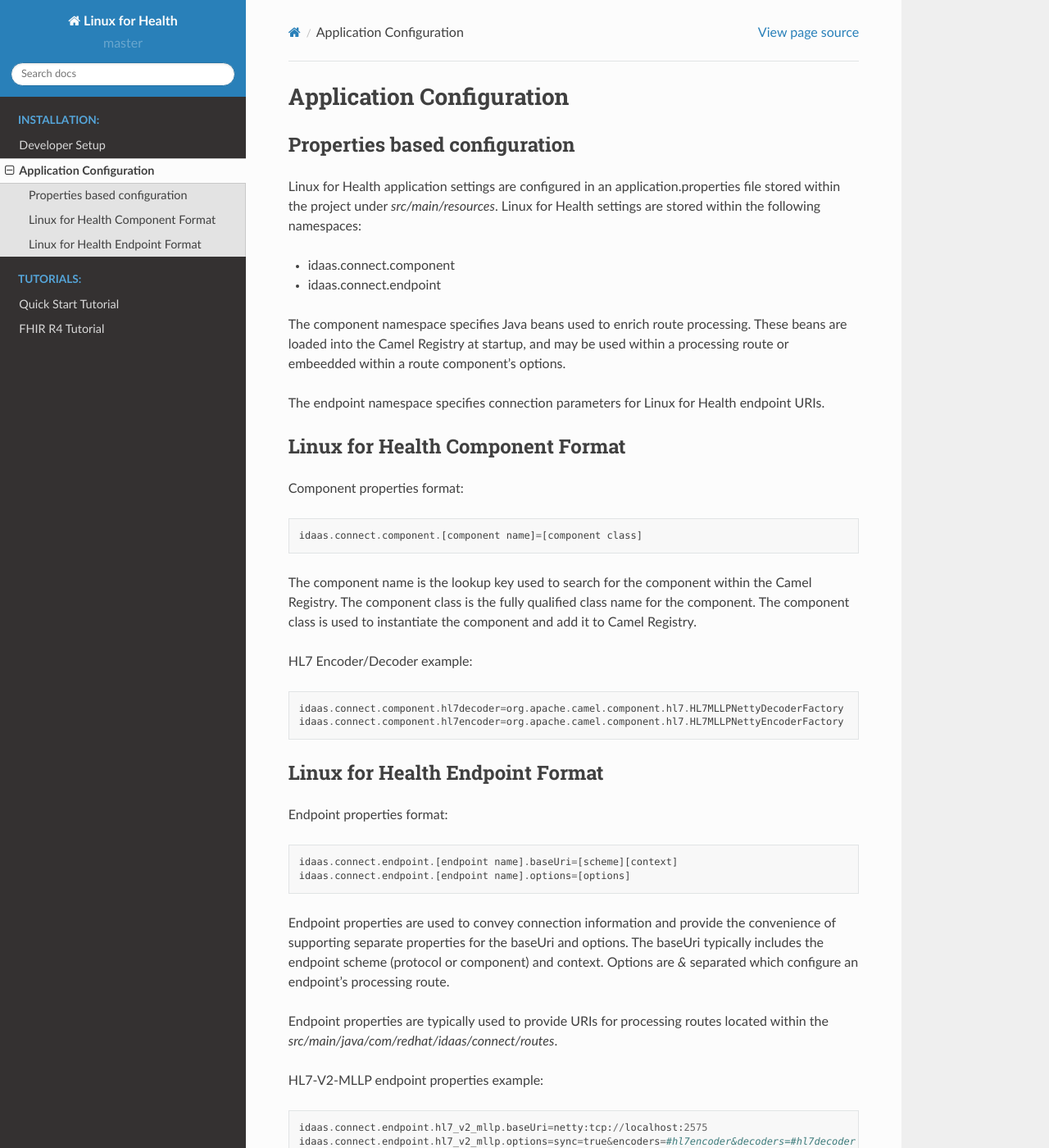
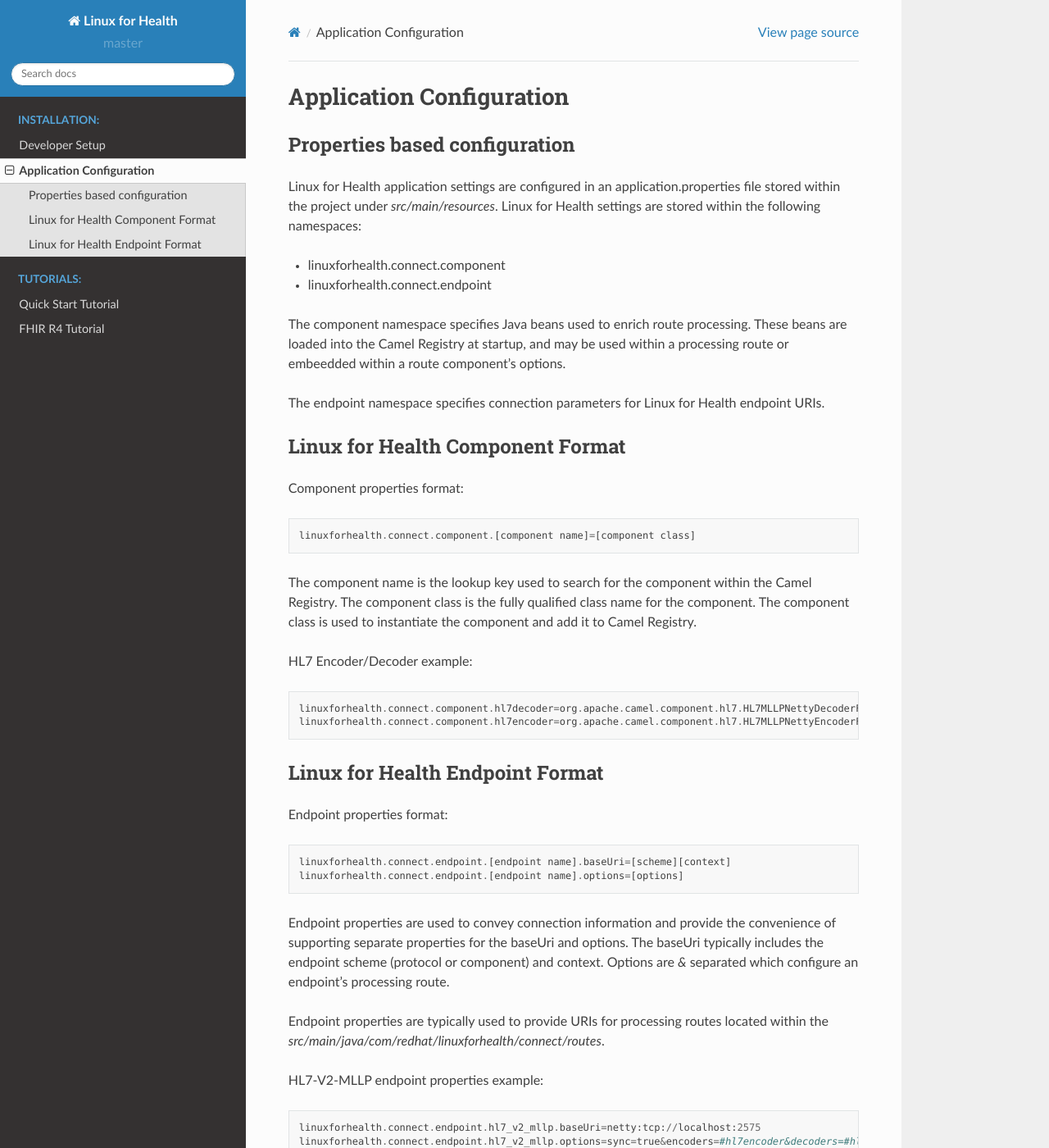
Before and after one commit to LinuxForHealth/docs, a Sphinx documentation site: the page built from source/application-configuration.rst, in a window 1280 px wide and 1400 px high. Shown: the whole window at 82% size. Built offline with Sphinx 7.4.7 and the Read the Docs theme 2.0.0, drawn with Linux system fonts in a browser that asks for light colours; comment, search, counter and statistics services are not loaded.

Commit message:
Update application-configuration.rst

```diff
--- a/source/application-configuration.rst
+++ b/source/application-configuration.rst
@@ -6,8 +6,8 @@
 Linux for Health application settings are configured in an application.properties file stored within the project under *src/main/resources*.
 Linux for Health settings are stored within the following namespaces:
 
-- idaas.connect.component
-- idaas.connect.endpoint
+- linuxforhealth.connect.component
+- linuxforhealth.connect.endpoint
 
 The component namespace specifies Java beans used to enrich route processing. These beans are loaded into the Camel Registry at startup,
 and may be used within a processing route or embeedded within a route component's options.
@@ -18,7 +18,7 @@
 =================================
 Component properties format::
 
-    idaas.connect.component.[component name]=[component class]
+    linuxforhealth.connect.component.[component name]=[component class]
 
 The component name is the lookup key used to search for the component within the Camel Registry.
 The component class is the fully qualified class name for the component. The component class is used to instantiate the component and add it
@@ -26,22 +26,22 @@
 
 HL7 Encoder/Decoder example::
 
-    idaas.connect.component.hl7decoder=org.apache.camel.component.hl7.HL7MLLPNettyDecoderFactory
-    idaas.connect.component.hl7encoder=org.apache.camel.component.hl7.HL7MLLPNettyEncoderFactory
+    linuxforhealth.connect.component.hl7decoder=org.apache.camel.component.hl7.HL7MLLPNettyDecoderFactory
+    linuxforhealth.connect.component.hl7encoder=org.apache.camel.component.hl7.HL7MLLPNettyEncoderFactory
 
 
 Linux for Health Endpoint Format
 ================================
 Endpoint properties format::
 
-    idaas.connect.endpoint.[endpoint name].baseUri=[scheme][context]
-    idaas.connect.endpoint.[endpoint name].options=[options]
+    linuxforhealth.connect.endpoint.[endpoint name].baseUri=[scheme][context]
+    linuxforhealth.connect.endpoint.[endpoint name].options=[options]
 
 Endpoint properties are used to convey connection information and provide the convenience of supporting separate properties for the baseUri and options. The baseUri typically includes the endpoint scheme (protocol or component) and context. Options are *&* separated which configure an endpoint's processing route.
 
-Endpoint properties are typically used to provide URIs for processing routes located within the *src/main/java/com/redhat/idaas/connect/routes*.
+Endpoint properties are typically used to provide URIs for processing routes located within the *src/main/java/com/redhat/linuxforhealth/connect/routes*.
 
 HL7-V2-MLLP endpoint properties example::
 
-   idaas.connect.endpoint.hl7_v2_mllp.baseUri=netty:tcp://localhost:2575
-   idaas.connect.endpoint.hl7_v2_mllp.options=sync=true&encoders=#hl7encoder&decoders=#hl7decoder
+   linuxforhealth.connect.endpoint.hl7_v2_mllp.baseUri=netty:tcp://localhost:2575
+   linuxforhealth.connect.endpoint.hl7_v2_mllp.options=sync=true&encoders=#hl7encoder&decoders=#hl7decoder
```
